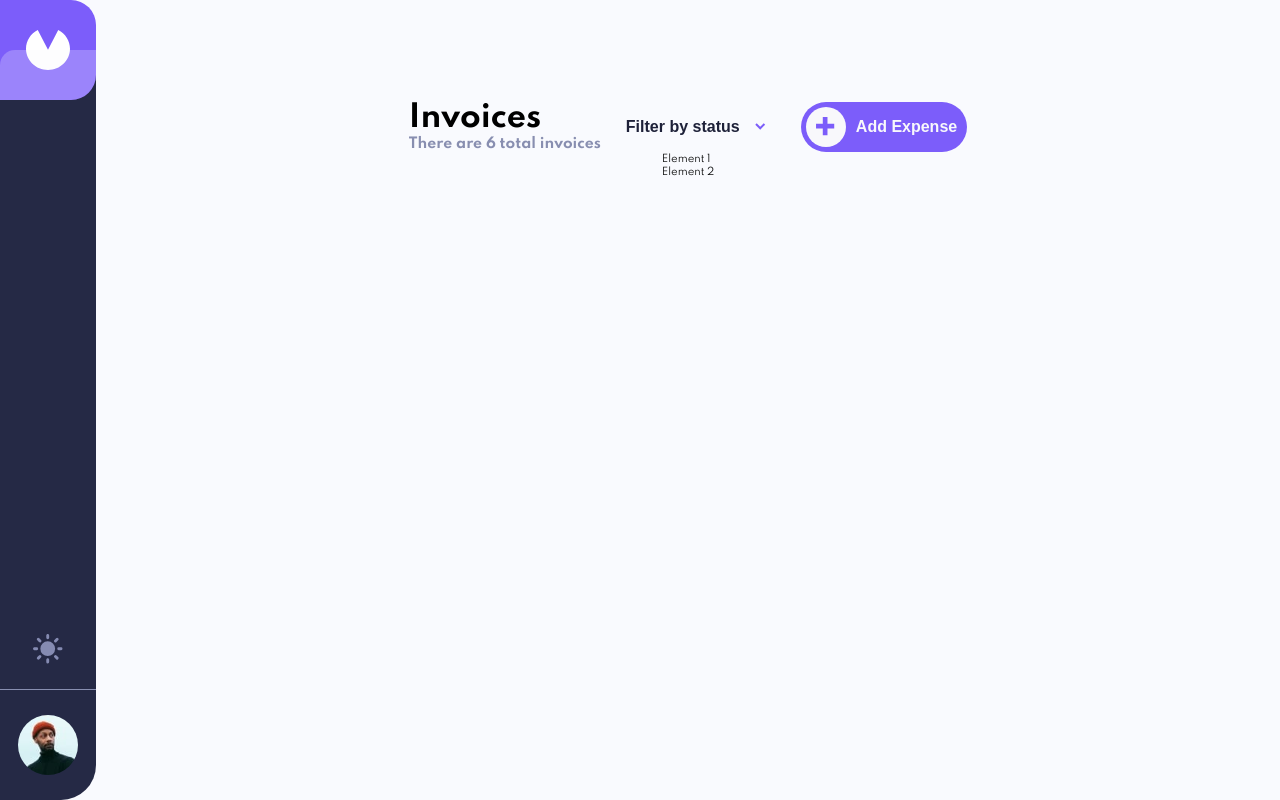
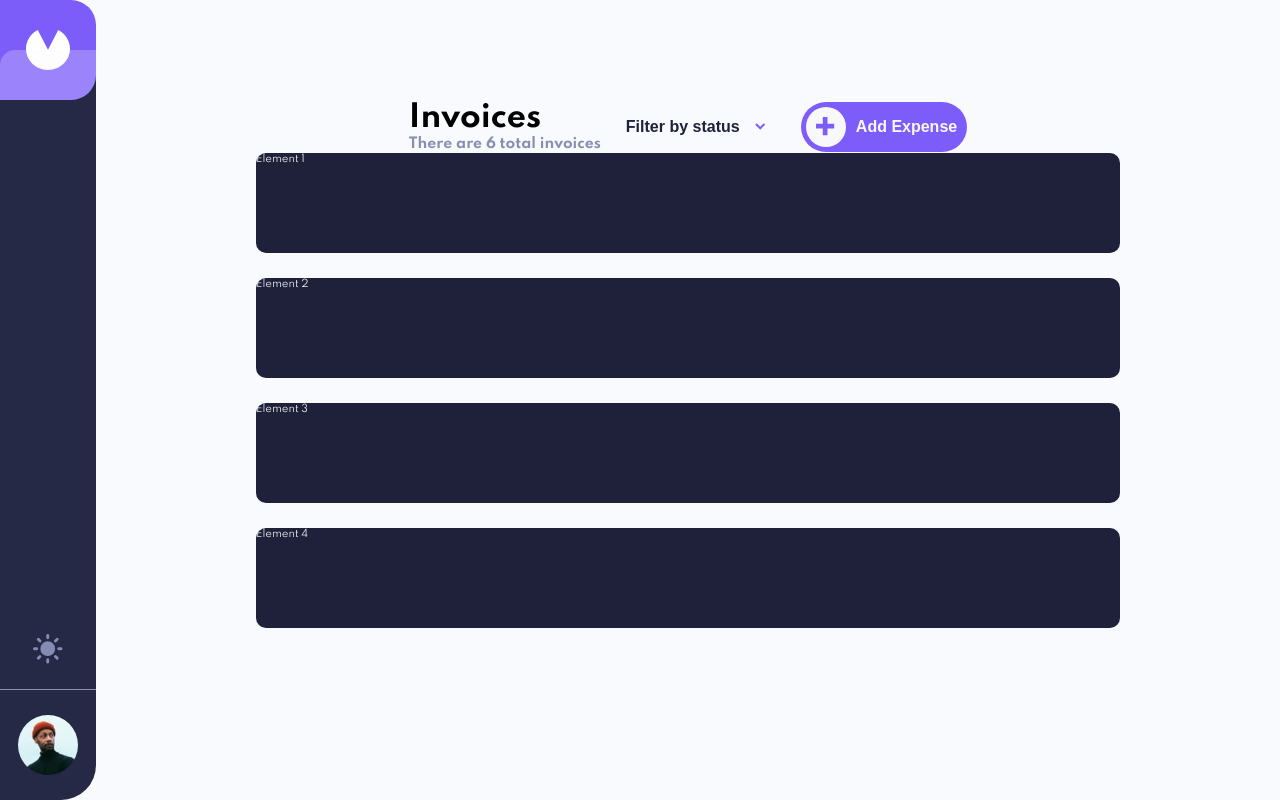
Before and after one commit to utkuonursahin/expenseFE, a React (Create React App) app: page /dashboard in a window 1280 px wide. Built offline with nearby package versions, Linux system fonts and the light colour scheme.

Commit message:
melih branch initial commit

```diff
--- a/src/components/DashboardList/DashboardList.js
+++ b/src/components/DashboardList/DashboardList.js
@@ -1,10 +1,11 @@
-import {useInvoice} from "../../context/ExpensesContext";
 const DashboardList = () => {
 
   return (
       <ul className="dashboard__list">
-        <li>Element 1</li>
-        <li>Element 2</li>
+        <li className="dashboard__list-item">Element 1</li>
+        <li className="dashboard__list-item">Element 2</li>
+        <li className="dashboard__list-item">Element 3</li>
+        <li className="dashboard__list-item">Element 4</li>
       </ul>
   );
 };
--- a/src/styles/layout/_dashboard.scss
+++ b/src/styles/layout/_dashboard.scss
@@ -103,8 +103,20 @@
   }
 
   &__list{
+    padding: 0 20vh;
+    width: 100%;
     grid-column: 2 / 3;
     grid-row: 2 / 3;
     list-style: none;
+    display: flex;
+    flex-direction: column;
+    gap: 2.5rem;
+    &-item{
+      width: 100%;
+      height: 10rem;
+      background-color: abs.$color-mirage;
+      color: abs.$color-whisper;
+      border-radius: 1rem;
+    }
   }
 }
```
